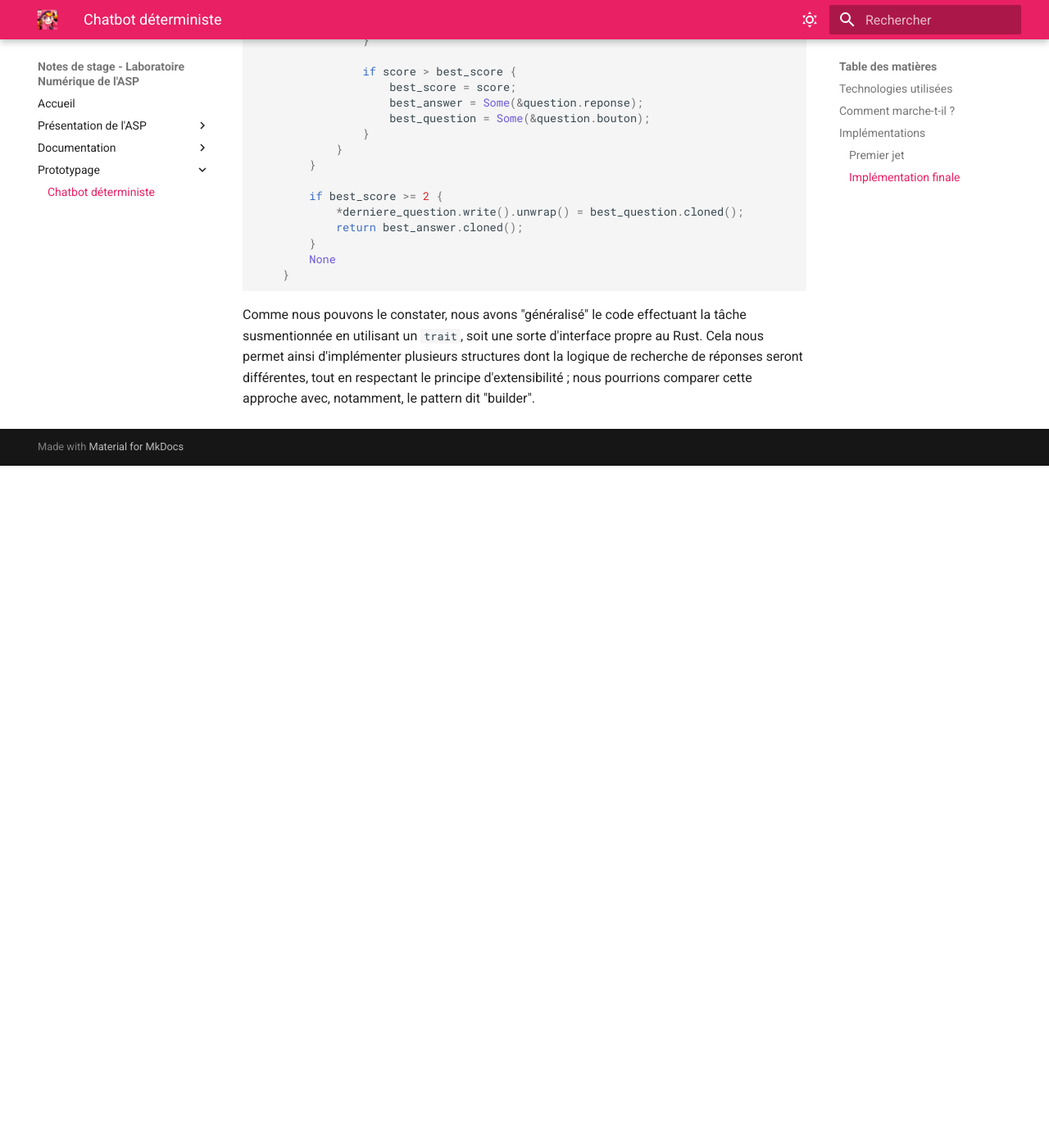
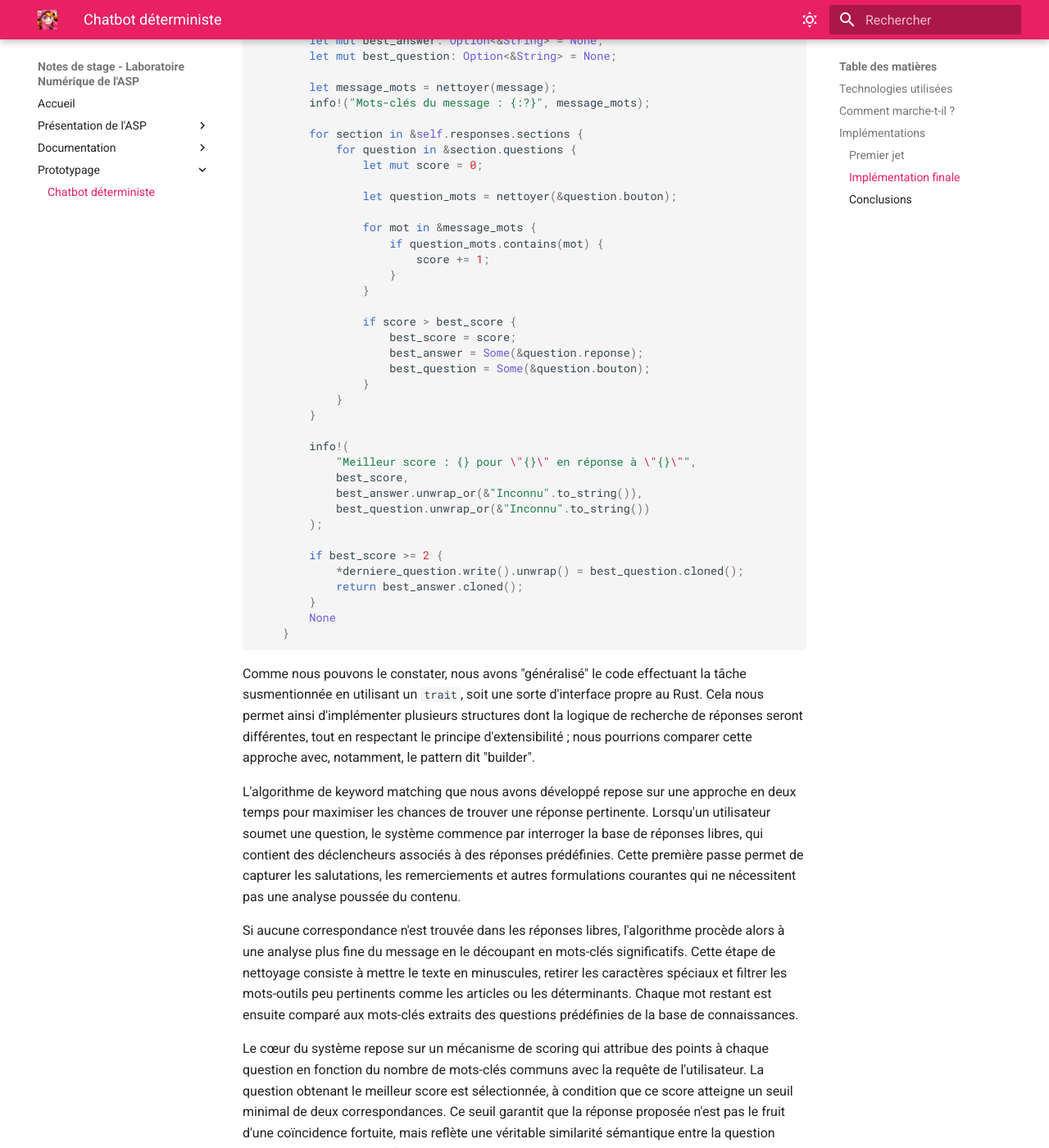
Before and after one commit to naguiagahnim/ASP-Mkdocs, an MkDocs documentation site: the page built from docs/3-prototypage/deterministe.md, in a window 1280 px wide and 1400 px high, scrolled down 2841 px. Shown: the whole window at 82% size. Built offline with MkDocs 1.6.1 and Material for MkDocs 9.7.7, drawn with Linux system fonts in a browser that asks for light colours; before the commit the page ends 3409 px from its top, so only the background shows below that; some of the changed text lies outside the part shown.

Commit message:
update notes, finish thoughts on deterministe

````diff
--- a/docs/3-prototypage/deterministe.md
+++ b/docs/3-prototypage/deterministe.md
@@ -94,8 +94,13 @@
         derniere_question: &RwLock<Option<String>>,
     ) -> Option<String> {
         let msg = message.to_lowercase();
-        let span = span!(Level::INFO, "Recherche d'une réponse adaptée");
-        let _guard = span.enter();
+        let _span = span!(
+            Level::INFO,
+            "Keyword Finder : Recherche d'une réponse adaptée"
+        );
+        let _guard = _span.enter();
+
+        info!("Message reçu : {}", message);
 
         if ["hein", "quoi", "comment", "pas compris"]
             .iter()
@@ -105,19 +110,30 @@
             return Some(format!("Je pensais que vous demandiez : \"{q}\""));
         }
 
+        for reponse_libre in &self.responses.reponses_libres {
+            for declencheur in &reponse_libre.declencheurs {
+                if msg.contains(declencheur) {
+                    info!("Match réponse libre : {}", declencheur);
+                    return Some(reponse_libre.reponse.clone());
+                }
+            }
+        }
+
         let mut best_score = 0;
         let mut best_answer: Option<&String> = None;
         let mut best_question: Option<&String> = None;
+
+        let message_mots = nettoyer(message);
+        info!("Mots-clés du message : {:?}", message_mots);
 
         for section in &self.responses.sections {
             for question in &section.questions {
                 let mut score = 0;
 
-                let message_mots = nettoyer(message);
                 let question_mots = nettoyer(&question.bouton);
 
-                for mot in message_mots {
-                    if question_mots.contains(&mot) {
+                for mot in &message_mots {
+                    if question_mots.contains(mot) {
                         score += 1;
                     }
                 }
@@ -130,6 +146,13 @@
             }
         }
 
+        info!(
+            "Meilleur score : {} pour \"{}\" en réponse à \"{}\"",
+            best_score,
+            best_answer.unwrap_or(&"Inconnu".to_string()),
+            best_question.unwrap_or(&"Inconnu".to_string())
+        );
+
         if best_score >= 2 {
             *derniere_question.write().unwrap() = best_question.cloned();
             return best_answer.cloned();
@@ -138,3 +161,26 @@
     }
 ```
 Comme nous pouvons le constater, nous avons "généralisé" le code effectuant la tâche susmentionnée en utilisant un `trait`, soit une sorte d'interface propre au Rust. Cela nous permet ainsi d'implémenter plusieurs structures dont la logique de recherche de réponses seront différentes, tout en respectant le principe d'extensibilité ; nous pourrions comparer cette approche avec, notamment, le pattern dit "builder".
+
+L'algorithme de keyword matching que nous avons développé repose sur une approche en deux temps pour maximiser les chances de
+trouver une réponse pertinente. Lorsqu'un utilisateur soumet une question, le système commence par interroger la base de
+réponses libres, qui contient des déclencheurs associés à des réponses prédéfinies. Cette première passe permet de capturer les
+salutations, les remerciements et autres formulations courantes qui ne nécessitent pas une analyse poussée du contenu.
+
+Si aucune correspondance n'est trouvée dans les réponses libres, l'algorithme procède alors à une analyse plus fine du message en
+le découpant en mots-clés significatifs. Cette étape de nettoyage consiste à mettre le texte en minuscules, retirer les caractères
+ spéciaux et filtrer les mots-outils peu pertinents comme les articles ou les déterminants. Chaque mot restant est ensuite comparé
+ aux mots-clés extraits des questions prédéfinies de la base de connaissances.
+
+Le cœur du système repose sur un mécanisme de scoring qui attribue des points à chaque question en fonction du nombre de mots-clés
+ communs avec la requête de l'utilisateur. La question obtenant le meilleur score est sélectionnée, à condition que ce score
+atteigne un seuil minimal de deux correspondances. Ce seuil garantit que la réponse proposée n'est pas le fruit d'une coïncidence
+fortuite, mais reflète une véritable similarité sémantique entre la question posée et la question de référence.
+
+Pour enrichir l'expérience utilisateur, le système conserve en mémoire la dernière question traitée, ce qui lui permet de
+reformuler son incompréhension lorsque l'utilisateur signale ne pas avoir saisi la réponse précédente. Cette fonctionnalité nous sert donc, dans ce contexte, de garde-fou en cas de réponse incorrecte.
+
+### Conclusions
+L'implémentation d'une solution de mots-clefs pour une telle solution se révèle fortement insuffisante, du fait de plusieurs facteurs ; nous pourrions ainsi évoquer la faiblesse du jeu de données sur lequel l'algorithme se base, qui gagnerait à être étoffé. De plus, cette solution reste globalement inefficace dans le cadre d'une conversation avec une personne ; le chatbot a du mal à attribuer les points ou ne peut simplement pas répondre, même après "nettoyage" des questions posées.
+Le chatbot parvient donc à répondre convenablement majoritairement lors de l'utilisation des boutons contenant les réponses prédéfinies. Toutefois, pour une telle utilisation, il serait préférable non seulement pour l'ASP mais aussi pour les utilisateurs d'utiliser une FAQ "classique", avec possibilité de recherche dans les questions au travers d'un filtre de type "fuzzy" par exemple.
+L'utilisation d'une telle solution ne justifie donc pas l'utilisation d'un chatbot.
````
